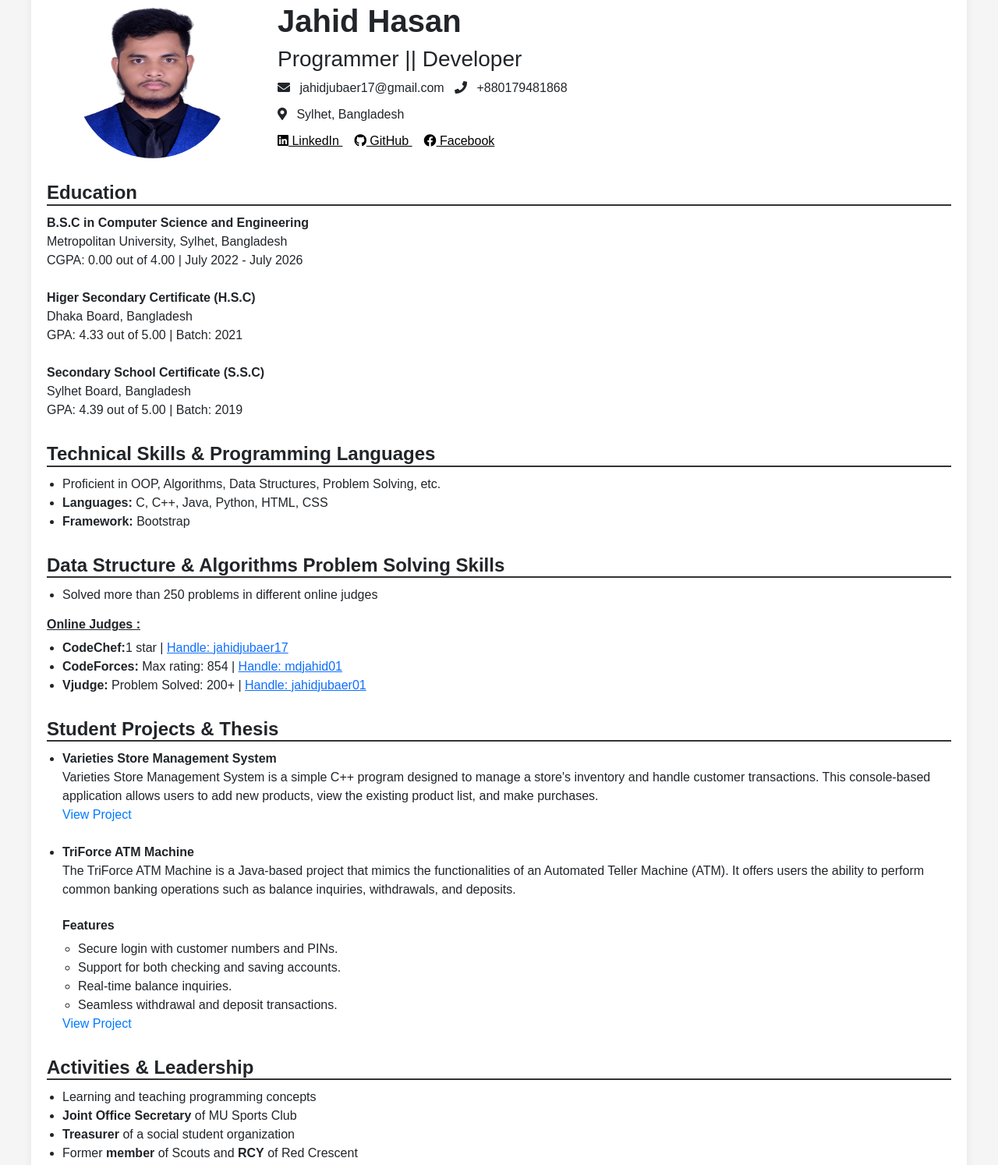
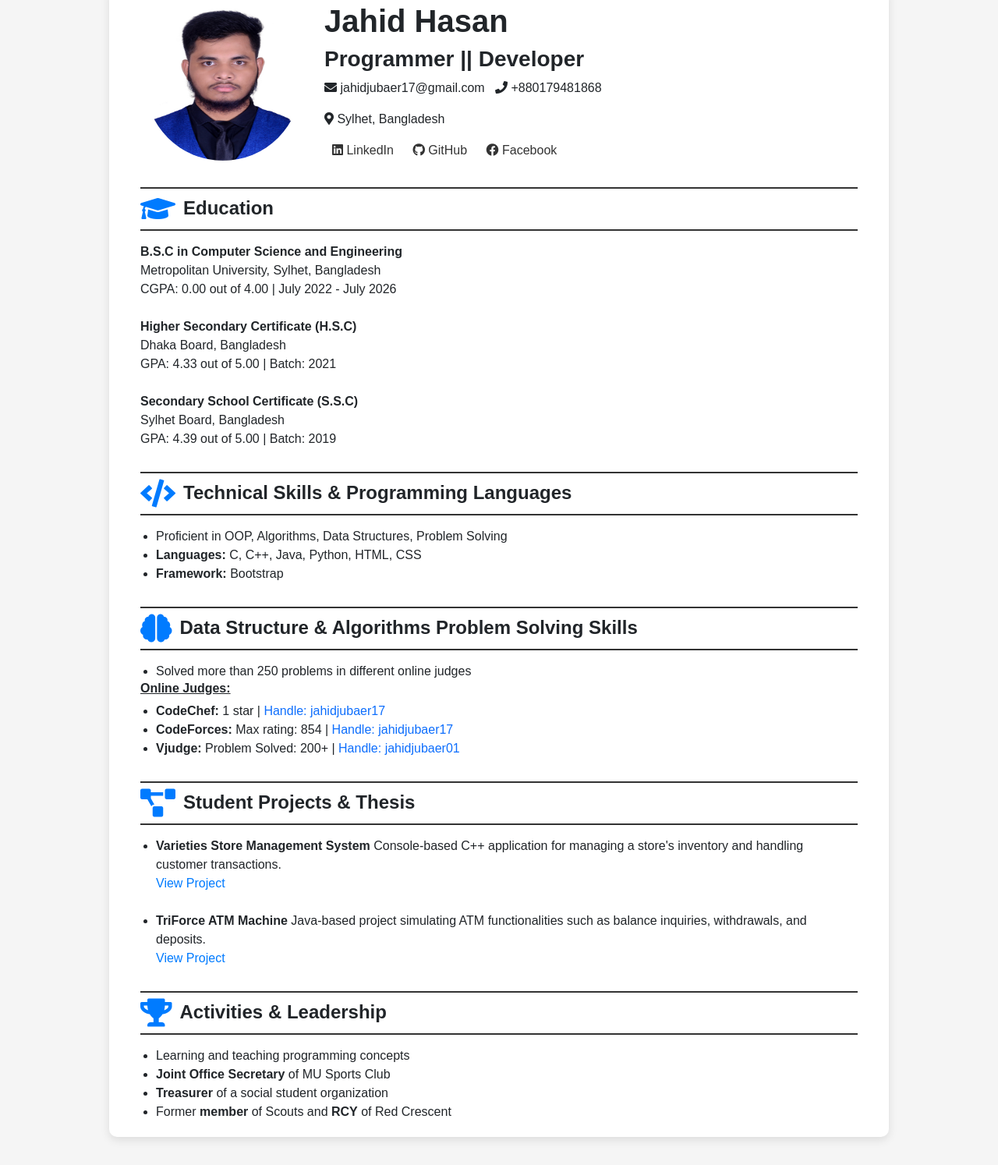
Before and after one commit to jahidjubaer/Resume, a plain HTML site: page Resume.html in a window 1280 px wide. Shown: the part 47-1541 px from the top of the page at 78% size. Drawn offline with nearby package versions, Linux system fonts and the light colour scheme.

Commit message:
update added

```diff
--- a/Resume.html
+++ b/Resume.html
@@ -3,7 +3,7 @@
 <head>
     <meta charset="UTF-8">
     <meta name="viewport" content="width=device-width, initial-scale=1.0">
-    <title>Jahid Hasan-Resume</title>
+    <title>Jahid Hasan - Resume</title>
 
     <!-- Bootstrap CSS -->
     <link href="https://cdn.jsdelivr.net/npm/bootstrap@5.3.0-alpha1/dist/css/bootstrap.min.css" rel="stylesheet">
@@ -18,48 +18,67 @@
             padding: 30px 0;
         }
 
-        .resume-block {
+        .resume-container {
             background-color: white;
-            padding: 20px;
-            border-radius: 8px;
-            box-shadow: 0 2px 10px rgba(82, 79, 79, 0.1);
-            max-width: 1200px;
+            border-radius: 10px;
+            box-shadow: 0 4px 12px rgba(0, 0, 0, 0.1);
+            max-width: 1000px;
             margin: auto;
+            overflow: hidden;
+            padding: 20px 40px;
         }
 
-        h1, h4 {
+        .section-header {
+            font-weight: bold;
+            border-top: 2px solid #333;
+            border-bottom: 2px solid #333;
+            padding: 8px 0;
+            margin: 30px 0 15px;
+            display: flex;
+            align-items: center;
+        }
+
+        .section-header i {
+            color: #007bff;
+            font-size: 1.5em;
+            margin-right: 10px;
+        }
+
+        h1, h3 {
             font-weight: bold;
         }
 
-        h4.section-title {
-            margin-top: 30px;
-            margin-bottom: 10px;
-            border-bottom: 2px solid #333;
+        .resume-header {
+            display: flex;
+            flex-direction: column;
+            align-items: center;
+            margin-bottom: 20px;
+            text-align: center;
         }
 
-        p {
-            margin: 0;
-        }
-
-        .header-block {
-            margin-bottom: 20px;
-        }
-
-        .contact-info, .location, .social-links {
-            margin-bottom: 10px;
+        .resume-header img {
+            height: 150px;
+            width: 150px;
+            border-radius: 50%;
+            box-shadow: 0 2px 10px rgba(0, 0, 0, 0.15);
         }
 
         .social-links a {
-            margin-right: 15px;
-            color: black;
+            margin: 0 10px;
+            color: #333;
         }
 
-        .contact-info i, .location i {
-            margin-right: 8px;
+        .social-links a:hover {
+            color: #007bff;
         }
 
         ul {
             padding-left: 20px;
+            margin: 0;
+        }
+
+        .contact-info, .location, .social-links {
+            margin: 5px 0;
         }
 
         .project-links a {
@@ -67,14 +86,27 @@
             color: #007bff;
         }
 
+        a{
+            text-decoration: none;
+        }
+
         .project-links a:hover {
             text-decoration: underline;
+        }
+
+        .icon-text {
+            display: flex;
+            align-items: center;
+        }
+
+        .icon-text i {
+            margin-right: 8px;
         }
     </style>
 </head>
 <body>
 
-    <div class="resume-block">
+    <div class="resume-container">
         <!-- Header Section -->
         <div class="header-block">
             <div class="row align-items-center">
@@ -112,80 +144,66 @@
 
         <!-- Education Section -->
         <div class="resume-section">
-            <h4 class="section-title">Education</h4>
-            <p> <b>B.S.C in Computer Science and Engineering</b></p>
-            <p>Metropolitan University, Sylhet, Bangladesh</p>
-            <p>CGPA: 0.00 out of 4.00 | July 2022 - July 2026</p><br>
+            <h4 class="section-header"><i class="fas fa-graduation-cap"></i> Education</h4>
+            <b>B.S.C in Computer Science and Engineering</b><br>
+            Metropolitan University, Sylhet, Bangladesh<br>
+            CGPA: 0.00 out of 4.00 | July 2022 - July 2026<br><br>
 
-            <!--HSC-->
-            <p><b>Higer Secondary Certificate (H.S.C)</b></p>
-            <p>Dhaka Board, Bangladesh</p>
-            <p>GPA: 4.33 out of 5.00 | Batch: 2021</p><br>
+            <b>Higher Secondary Certificate (H.S.C)</b><br>
+            Dhaka Board, Bangladesh<br>
+            GPA: 4.33 out of 5.00 | Batch: 2021<br><br>
 
-            <!--SSC-->
-            <p><b>Secondary School Certificate (S.S.C)</b></p>
-            <p>Sylhet Board, Bangladesh</p>
-            <p>GPA: 4.39 out of 5.00 | Batch: 2019</p>
+            <b>Secondary School Certificate (S.S.C)</b><br>
+            Sylhet Board, Bangladesh<br>
+            GPA: 4.39 out of 5.00 | Batch: 2019<br>
         </div>
 
-        <!-- Technical Skills Section -->
+        <!-- Skills Section -->
         <div class="resume-section">
-            <h4 class="section-title">Technical Skills & Programming Languages</h4>
+            <h4 class="section-header"><i class="fas fa-code"></i> Technical Skills & Programming Languages</h4>
             <ul>
-                <li>Proficient in OOP, Algorithms, Data Structures, Problem Solving, etc.</li>
-                <li> <b>Languages:</b> C, C++, Java, Python, HTML, CSS</li>
-                <li> <b>Framework:</b> Bootstrap</li>
+                <li>Proficient in OOP, Algorithms, Data Structures, Problem Solving</li>
+                <li><b>Languages:</b> C, C++, Java, Python, HTML, CSS</li>
+                <li><b>Framework:</b> Bootstrap</li>
             </ul>
         </div>
 
-        <!-- Problem Solving Skills Section -->
+        <!-- Problem Solving Section -->
         <div class="resume-section">
-            <h4 class="section-title">Data Structure & Algorithms Problem Solving Skills</h4>
+            <h4 class="section-header"><i class="fas fa-brain"></i> Data Structure & Algorithms Problem Solving Skills</h4>
             <ul>
                 <li>Solved more than 250 problems in different online judges</li>
             </ul>
-            <h6><b><u>Online Judges :</u></b></h6>
+            <h6><b><u>Online Judges:</u></b></h6>
             <ul>
-                <li><b>CodeChef:</b>1 star    | <a href="https://www.codechef.com/users/jahid17" target="_blank">Handle: jahidjubaer17</a> </li>
-                <li><b>CodeForces: </b> Max rating: 854 | <a href="https://codeforces.com/profile/mdjahid01" target="_blank">Handle: mdjahid01</a></li>
-                <li><b>Vjudge: </b> Problem Solved: 200+    | <a href="https://vjudge.net/user/jahidjubaer01" target="_blank">Handle: jahidjubaer01</a></li>
+                <li><b>CodeChef:</b> 1 star             | <a href="https://www.codechef.com/users/jahid17" target="_blank">Handle: jahidjubaer17</a></li>
+                <li><b>CodeForces:</b> Max rating: 854  | <a href="https://codeforces.com/profile/mdjahid01" target="_blank">Handle: jahidjubaer17</a></li>
+                <li><b>Vjudge:</b> Problem Solved: 200+ | <a href="https://vjudge.net/user/jahidjubaer01" target="_blank">Handle: jahidjubaer01</a></li>
             </ul>
         </div>
 
-        <!-- Student Projects & Thesis Section -->
+        <!-- Projects Section -->
         <div class="resume-section">
-            <h4 class="section-title">Student Projects & Thesis</h4>
+            <h4 class="section-header"><i class="fas fa-project-diagram"></i> Student Projects & Thesis</h4>
             <ul>
                 <li>
-                    <strong>Varieties Store Management System</strong> <br>
-                    <p>Varieties Store Management System is a simple C++ program designed to manage a store's inventory and handle customer transactions. This console-based application allows users to add new products, view the existing product list, and make purchases.</p>
-                    <div class="project-links">
-                        <a href="https://github.com/jahidjubaer/Store-Management-System-" target="_blank">View Project</a> <br> <br>
-                    </div>
+                    <strong>Varieties Store Management System</strong>
+                    Console-based C++ application for managing a store's inventory and handling customer transactions.<br>
+                    <div class="project-links"><a href="https://github.com/jahidjubaer/Store-Management-System-" target="_blank">View Project</a></div><br>
                 </li>
                 <li>
-                    <strong>TriForce ATM Machine</strong><br>
-                    <p>The TriForce ATM Machine is a Java-based project that mimics the functionalities of an Automated Teller Machine (ATM). It offers users the ability to perform common banking operations such as balance inquiries, withdrawals, and deposits.</p>
-                    <br>
-                    <h6><b>Features</b></h6>
-                    <ul>
-                        <li>Secure login with customer numbers and PINs.</li>
-                        <li>Support for both checking and saving accounts.</li>
-                        <li>Real-time balance inquiries.</li>
-                        <li>Seamless withdrawal and deposit transactions.</li>
-                    </ul>
-                    <div class="project-links">
-                        <a href="https://github.com/jahidjubaer/OPP-Java-Project" target="_blank">View Project</a>
-                    </div>
+                    <strong>TriForce ATM Machine</strong>
+                    Java-based project simulating ATM functionalities such as balance inquiries, withdrawals, and deposits.<br>
+                    <div class="project-links"><a href="https://github.com/jahidjubaer/OPP-Java-Project" target="_blank">View Project</a></div>
                 </li>
             </ul>
         </div>
 
-        <!-- Activities & Leadership Section -->
+        <!-- Leadership Section -->
         <div class="resume-section">
-            <h4 class="section-title">Activities & Leadership</h4>
+            <h4 class="section-header"><i class="fas fa-trophy"></i> Activities & Leadership</h4>
             <ul>
-                <li>Learning and teaching programming concepts </li>
+                <li>Learning and teaching programming concepts</li>
                 <li><b>Joint Office Secretary</b> of MU Sports Club</li>
                 <li><b>Treasurer</b> of a social student organization</li>
                 <li>Former <b>member</b> of Scouts and <b>RCY</b> of Red Crescent</li>
```
